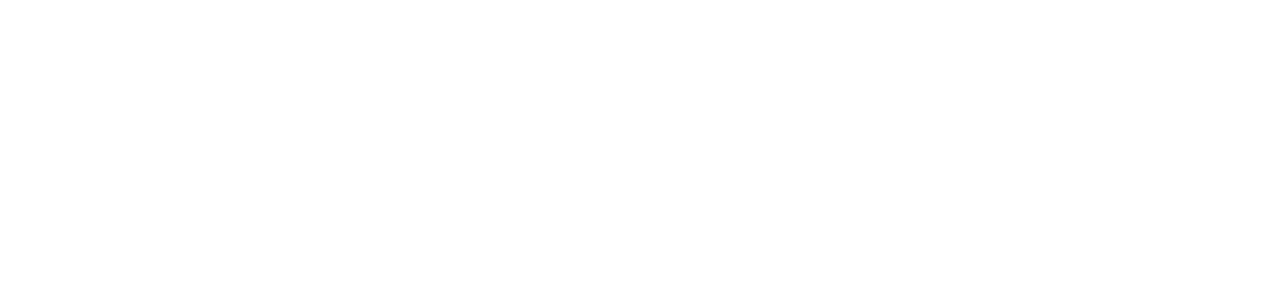
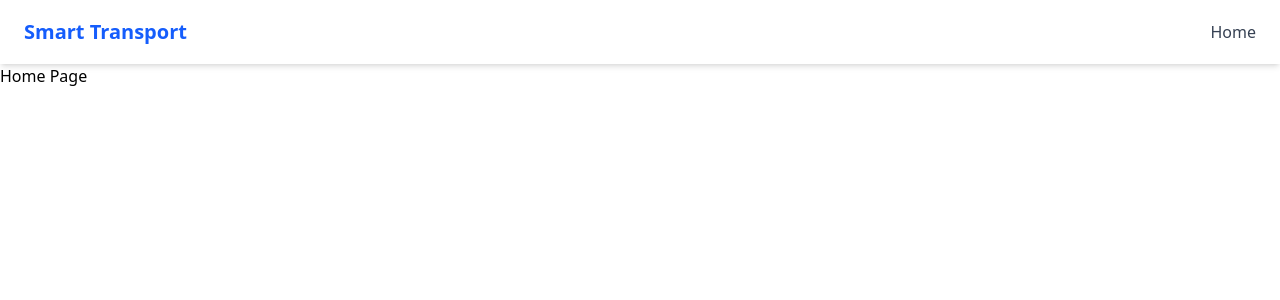
Before and after one commit to Tewfikah/cargo-app, a React (Vite) app in the folder client/: page / in a window 1280 px wide. Shown: the top 300 px of the page. Built offline with nearby package versions, Linux system fonts and the light colour scheme.

Commit message:
navbar first

```diff
--- a/client/package.json
+++ b/client/package.json
@@ -13,6 +13,7 @@
     "@tailwindcss/vite": "^4.1.18",
     "react": "^19.2.3",
     "react-dom": "^19.2.3",
+    "react-router-dom": "^7.9.1",
     "tailwindcss": "^4.1.18"
   },
   "devDependencies": {
--- a/client/src/App.jsx
+++ b/client/src/App.jsx
@@ -1,11 +1,17 @@
+import React from 'react'
+import { Routes, Route } from "react-router-dom";
+import Navbar from './components/Navbar'
+import Home from './pages/Home'
 
-import './App.css'
-import Navbar from './components/Navbar'
+const App = () => {
+  return (
+    <>
+      <Navbar />
+      <Routes>
+        <Route path="/" element={<Home />} />
 
-
-function App() {
-  return (
-    <Navbar />
+      </Routes>
+    </>
   )
 }
 
--- a/client/src/components/Navbar.jsx
+++ b/client/src/components/Navbar.jsx
@@ -1,9 +1,23 @@
 import React from 'react'
-
+import { Link } from 'react-router-dom'
 const Navbar = () => {
   return (
-    <nav className='bg-white shadow-md'>
+    <nav className="bg-white shadow-md">
+      <div className="max-w-7xl mx-auto px-6">
+        <div className="flex justify-between items-center h-16">
 
+          {/* Logo */}
+          <Link to="/" className="text-xl font-bold text-blue-600">
+            Smart Transport
+          </Link>
+          {/* Navigation Links */}
+          <div className='hidden md:flex items-center space-x-6'>
+       <Link to="/" className='text-gray-700 hover:text-blue-600'>
+          Home
+       </Link>
+      </div>
+    </div>
+   </div>
     </nav>
   )
 }
--- a/client/src/main.jsx
+++ b/client/src/main.jsx
@@ -4,9 +4,13 @@
 import ReactDOM from 'react-dom/client';
 import App from './App';
 import './index.css';
+import { BrowserRouter } from 'react-router-dom';
+
 
 ReactDOM.createRoot(document.getElementById('root')).render(
   <React.StrictMode>
+    <BrowserRouter >
     <App />
+    </BrowserRouter>
   </React.StrictMode>
 );
--- /dev/null
+++ b/client/src/pages/Home.jsx
@@ -0,0 +1,11 @@
+import React from 'react'
+
+const Home = () => {
+  return (
+    <div>
+      Home Page
+    </div>
+  )
+}
+
+export default Home
--- /dev/null
+++ b/client/src/pages/Login.jsx
@@ -0,0 +1,9 @@
+const Login = () => {
+  return (
+    <div className="min-h-screen flex items-center justify-center">
+      <h2 className="text-2xl font-semibold">Login Page</h2>
+    </div>
+  );
+};
+
+export default Login;
--- /dev/null
+++ b/client/src/pages/Register.jsx
@@ -0,0 +1,9 @@
+const Register = () => {
+  return (
+    <div className="min-h-screen flex items-center justify-center">
+      <h2 className="text-2xl font-semibold">Register Page</h2>
+    </div>
+  );
+};
+
+export default Register;
```
Also changed, not shown: 1 other file (tests, documents, lock files or other folders).
